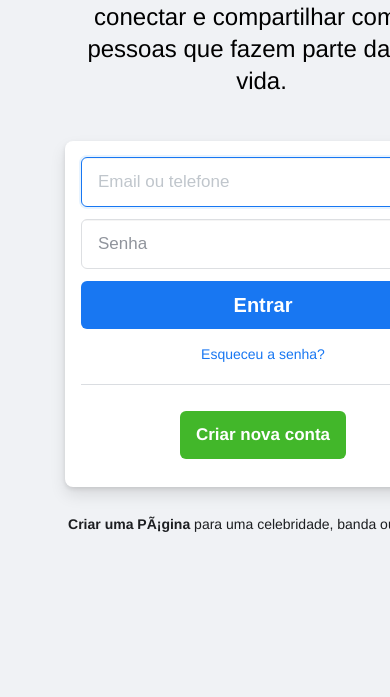
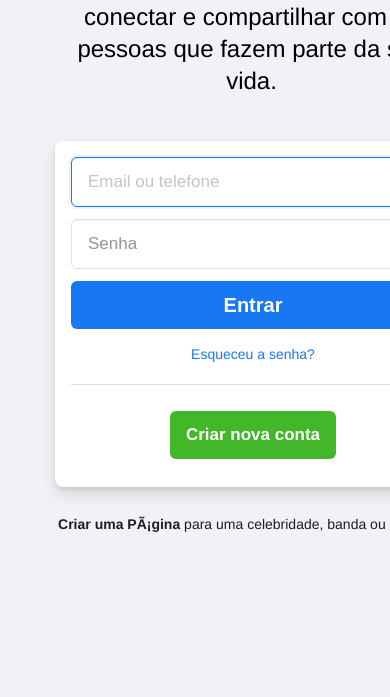
Before and after one commit to GabrielAndreGaspar/loginface, a plain HTML site: page index.html in a window 390 px wide. Shown: the part 209-906 px from the top of the page. Drawn offline with Linux system fonts and the light colour scheme.

Commit message:
mobile margin

```diff
--- a/style.css
+++ b/style.css
@@ -334,6 +334,7 @@ main{
     }
 
     .container{
+        margin: 0 40px 0 20px;
         text-align: center;
         padding-top: 0px;
         flex-direction: column;
```
